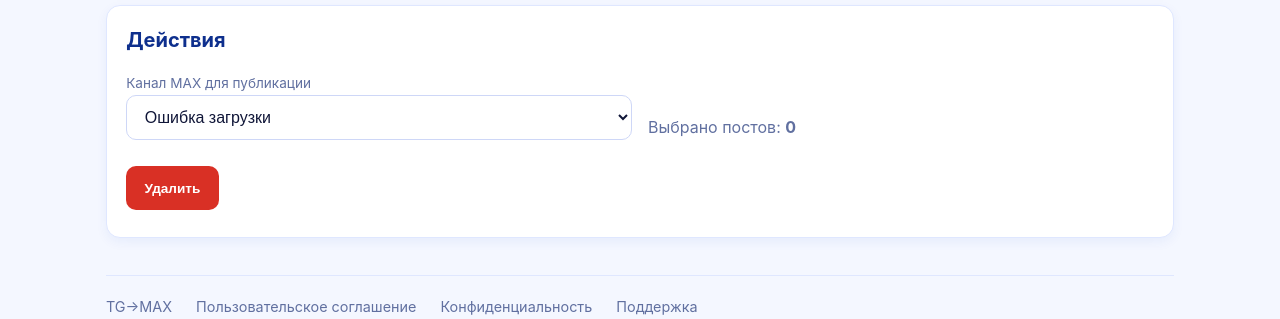
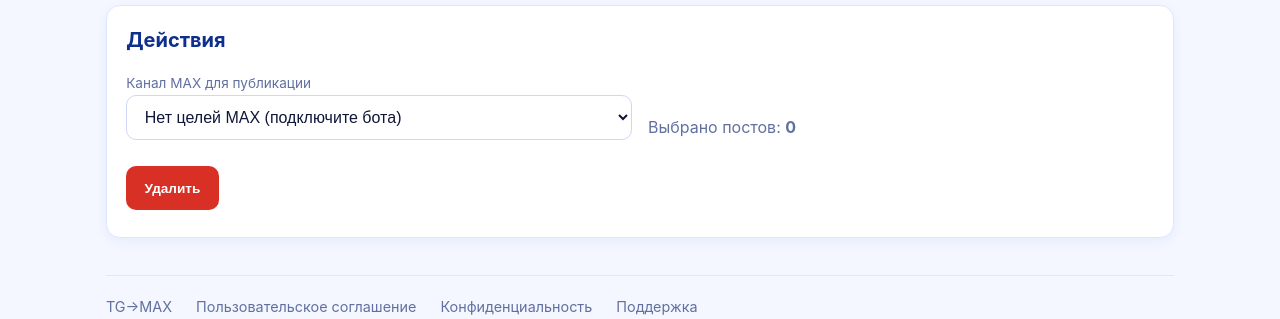
Before and after one commit to tgk138/TG-MAX, a FastAPI app: template src/app/templates/migration.html in a window 1280 px wide. Shown: the part 903-1222 px from the top of the page. Run offline with FastAPI, Linux system fonts and the light colour scheme; the template is opened without the code that fills it: most values are stand-ins (such as "Sample title", 1, 10 or a date in 2020).

Commit message:
Fix MAX targets dropdown: use fetch instead of apiFetch to avoid toast errors
apiFetch shows error toast on 401/network errors, which caused
'Ошибка загрузки' in the dropdown. Now uses raw fetch with
graceful fallback.

Co-authored-by: tgk138 <tgk138@users.noreply.github.com>

```diff
--- a/src/app/templates/migration.html
+++ b/src/app/templates/migration.html
@@ -688,11 +688,16 @@ window.confirmAndStartPublish = async function() {
 async function loadTargets() {
     const sel = document.getElementById('max-target-select');
     try {
-        let data = await apiFetch('/api/max/targets');
-        if (!data || data.length === 0) {
-            try { await apiFetch('/api/max/sync_targets', { method: 'POST' }); } catch(e) {}
-            data = await apiFetch('/api/max/targets');
+        let resp = await fetch('/api/max/targets', { credentials: 'same-origin' });
+        let data = resp.ok ? await resp.json() : [];
+
+        if ((!data || data.length === 0) && resp.ok) {
+            await fetch('/api/max/sync_targets', { method: 'POST', credentials: 'same-origin' });
+            resp = await fetch('/api/max/targets', { credentials: 'same-origin' });
+            data = resp.ok ? await resp.json() : [];
         }
+
+        if (data && data.length > 0) {
             sel.innerHTML = '<option value="">Выберите цель MAX...</option>';
             data.forEach(t => {
                 const opt = document.createElement('option');
@@ -701,7 +706,12 @@ async function loadTargets() {
                 if (migrationState && migrationState.max_target_chat_id === t.chat_id) opt.selected = true;
                 sel.appendChild(opt);
             });
-    } catch(e) { sel.innerHTML = '<option value="">Ошибка загрузки</option>'; }
+        } else {
+            sel.innerHTML = '<option value="">Нет целей MAX (подключите бота)</option>';
+        }
+    } catch(e) {
+        sel.innerHTML = '<option value="">Выберите цель MAX...</option>';
+    }
 }
 
 async function poll() {
```
Lines whose indentation alone changed are shown as unchanged.
